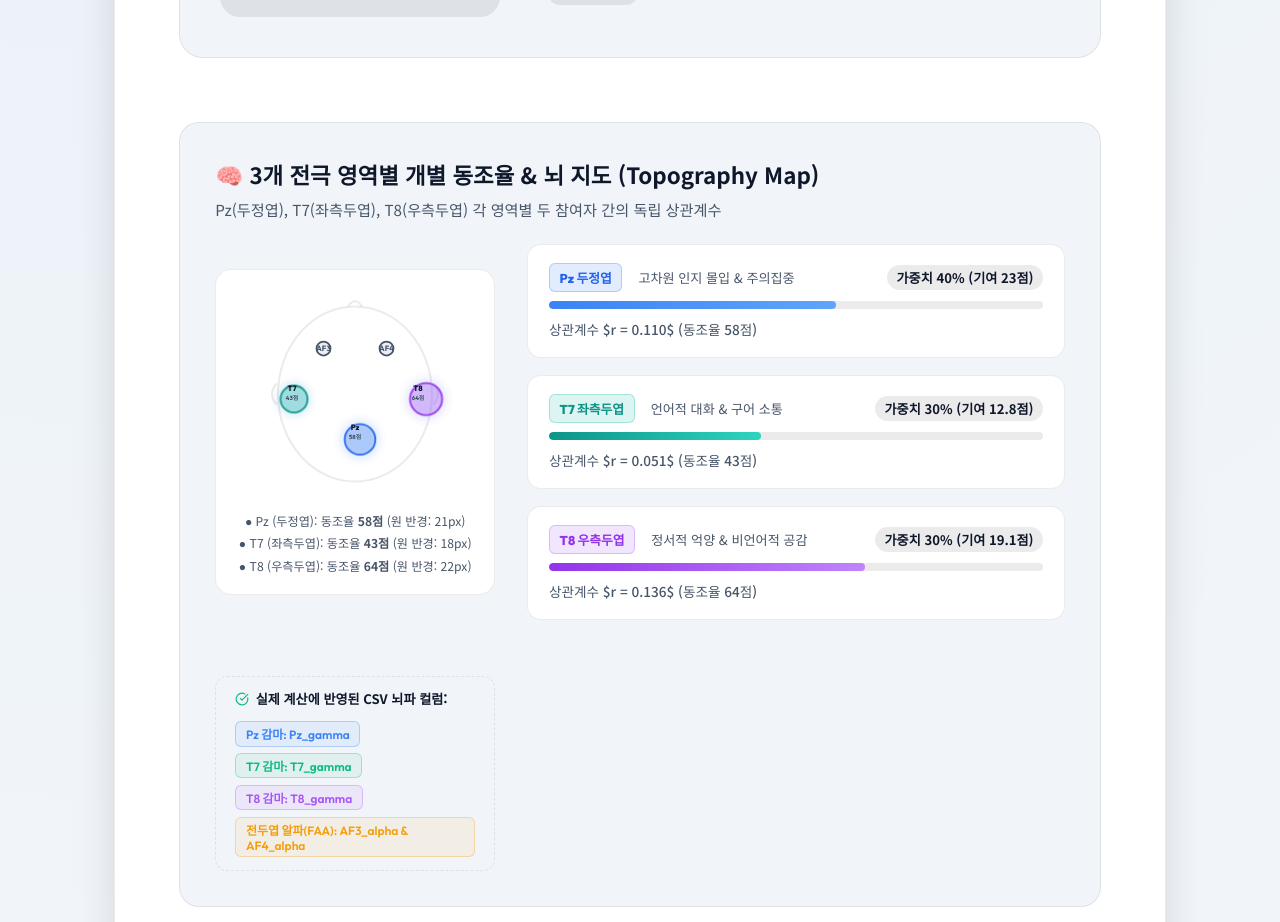
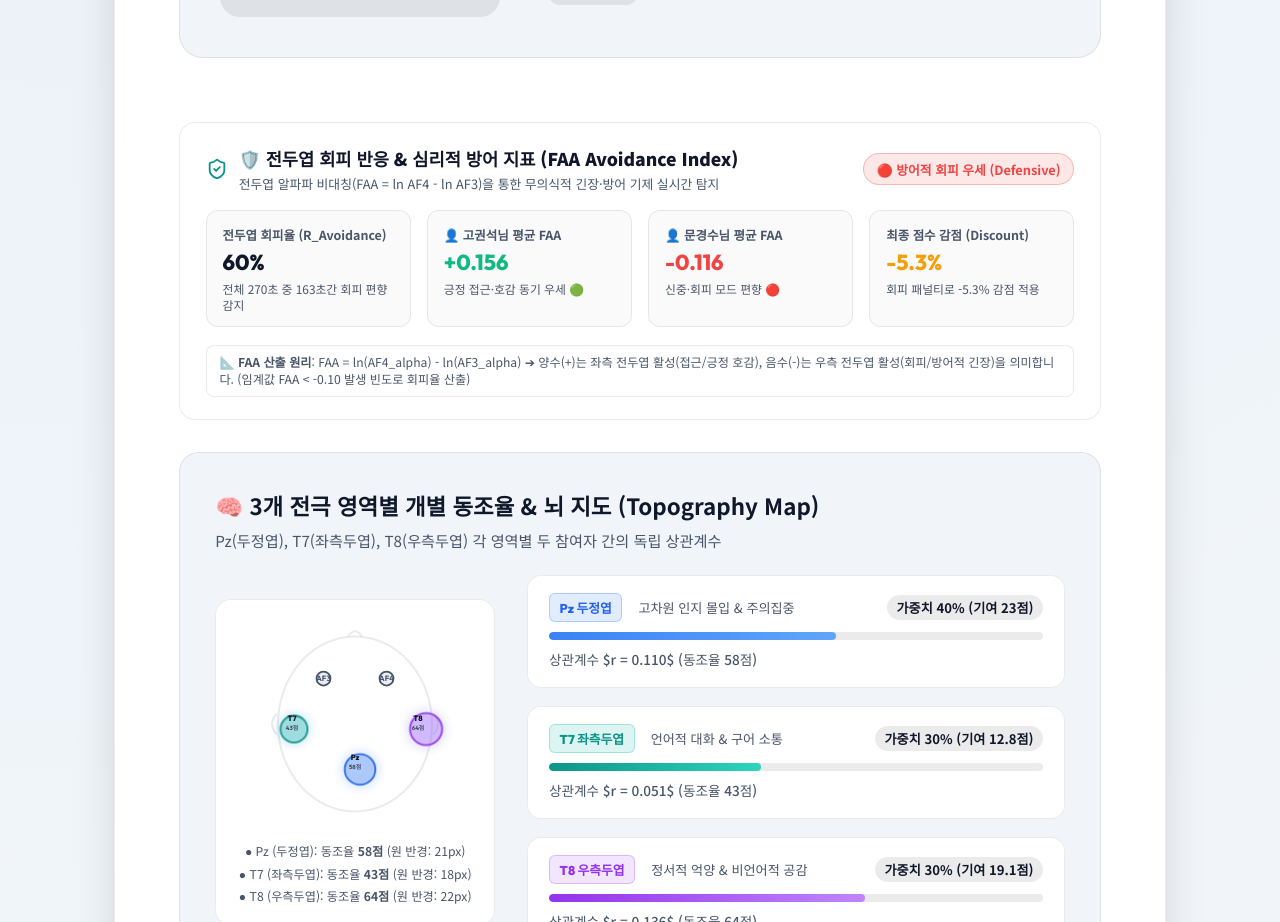
Before and after one commit to moonaaa-create/neurosignal_data_analysis, a React (Vite) app: page / in a window 1280 px wide. Shown: the part 1780-2702 px from the top of the page. Built offline with nearby package versions, Linux system fonts and the light colour scheme.

Commit message:
feat: 전두엽 알파 비대칭(FAA) 회피 반응 & 심리적 방어 지표 전용 분석 패널 추가

```diff
--- a/src/App.jsx
+++ b/src/App.jsx
@@ -547,10 +547,15 @@ function App() {
     // 8. 5-Minute Timeline & Moving Window Synchrony
     const timelineAnalysis = calculateTimeWindowSynchrony(integratedGammaA, integratedGammaB, 30, 5);
 
+    const discountPercent = Math.round((1 - (syncCalculation.syncAfterAvoidance / (syncCalculation.weightedChannelScore || 1))) * 100 * 10) / 10;
+
     setResults({
       score, titleStr, descStr, tierLevel, emotionsA, emotionsB,
       pGamma, rAvoidance: avoidanceResult.rAvoidance, detectedLag,
       avoidancePenalty: avoidanceResult.penaltyFactor,
+      avgFaaA: avoidanceResult.avgFaaA,
+      avgFaaB: avoidanceResult.avgFaaB,
+      discountPercent: discountPercent > 0 ? discountPercent : 0,
       emotionHarmony,
       channelCorrs: { rPz, rT7, rT8 },
       weights: { wPz, wT7, wT8 },
@@ -1080,6 +1085,58 @@ function App() {
                   </div>
                 </div>
 
+                {/* FAA FRONTAL AVOIDANCE & DEFENSE ANALYSIS PANEL */}
+                <div className="faa-analysis-card">
+                  <div className="faa-header">
+                    <div className="faa-title-wrap">
+                      <ShieldCheck size={22} className="faa-icon" />
+                      <div>
+                        <h3 className="faa-title">🛡️ 전두엽 회피 반응 & 심리적 방어 지표 (FAA Avoidance Index)</h3>
+                        <p className="faa-subtitle">전두엽 알파파 비대칭(FAA = ln AF4 - ln AF3)을 통한 무의식적 긴장·방어 기제 실시간 탐지</p>
+                      </div>
+                    </div>
+                    <div className={`faa-badge ${results.rAvoidance < 0.15 ? 'safe' : results.rAvoidance < 0.30 ? 'warn' : 'danger'}`}>
+                      {results.rAvoidance < 0.15 ? '🟢 열린 수용 상태 (Open & Receptive)' : results.rAvoidance < 0.30 ? '🟡 완만한 경계 탐색 (Vigilant)' : '🔴 방어적 회피 우세 (Defensive)'}
+                    </div>
+                  </div>
+
+                  <div className="faa-metrics-grid">
+                    <div className="faa-metric-box">
+                      <span className="faa-metric-label">전두엽 회피율 (R_Avoidance)</span>
+                      <span className="faa-metric-value">{Math.round(results.rAvoidance * 100)}%</span>
+                      <span className="faa-metric-desc">전체 {results.totalDurationSec || 300}초 중 {Math.round(results.rAvoidance * (results.totalDurationSec || 300))}초간 회피 편향 감지</span>
+                    </div>
+
+                    <div className="faa-metric-box">
+                      <span className="faa-metric-label">👤 {nameA}님 평균 FAA</span>
+                      <span className={`faa-metric-value ${results.avgFaaA !== undefined && results.avgFaaA >= 0 ? 'positive' : 'negative'}`}>
+                        {results.avgFaaA !== undefined ? (results.avgFaaA >= 0 ? `+${results.avgFaaA.toFixed(3)}` : results.avgFaaA.toFixed(3)) : '0.00'}
+                      </span>
+                      <span className="faa-metric-desc">{results.avgFaaA !== undefined && results.avgFaaA >= 0 ? '긍정 접근·호감 동기 우세 🟢' : '신중·회피 모드 편향 🔴'}</span>
+                    </div>
+
+                    <div className="faa-metric-box">
+                      <span className="faa-metric-label">👤 {nameB}님 평균 FAA</span>
+                      <span className={`faa-metric-value ${results.avgFaaB !== undefined && results.avgFaaB >= 0 ? 'positive' : 'negative'}`}>
+                        {results.avgFaaB !== undefined ? (results.avgFaaB >= 0 ? `+${results.avgFaaB.toFixed(3)}` : results.avgFaaB.toFixed(3)) : '0.00'}
+                      </span>
+                      <span className="faa-metric-desc">{results.avgFaaB !== undefined && results.avgFaaB >= 0 ? '긍정 접근·호감 동기 우세 🟢' : '신중·회피 모드 편향 🔴'}</span>
+                    </div>
+
+                    <div className="faa-metric-box">
+                      <span className="faa-metric-label">최종 점수 감점 (Discount)</span>
+                      <span className="faa-metric-value discount">
+                        {results.discountPercent > 0 ? `-${results.discountPercent}%` : '0% (무감점)'}
+                      </span>
+                      <span className="faa-metric-desc">{results.discountPercent > 0 ? `회피 패널티로 -${results.discountPercent}% 감점 적용` : '감점 없음 (동조율 100% 보존)'}</span>
+                    </div>
+                  </div>
+
+                  <div className="faa-formula-footer">
+                    📐 <strong>FAA 산출 원리</strong>: FAA = ln(AF4_alpha) - ln(AF3_alpha) ➔ 양수(+)는 좌측 전두엽 활성(접근/긍정 호감), 음수(-)는 우측 전두엽 활성(회피/방어적 긴장)을 의미합니다. (임계값 FAA &lt; -0.10 발생 빈도로 회피율 산출)
+                  </div>
+                </div>
+
                 {/* TRI-REGION BRAIN MAP & CHANNEL SYNCHRONY STATS */}
                 <div className="brain-map-section">
                   <div className="brain-map-header">
--- a/src/index.css
+++ b/src/index.css
@@ -800,6 +800,141 @@ body {
   margin-bottom: 1.5rem;
 }
 
+/* FAA Frontal Avoidance Analysis Card */
+.faa-analysis-card {
+  background: var(--bg-card);
+  border: 1px solid var(--border-subtle);
+  border-radius: 16px;
+  padding: 1.4rem 1.6rem;
+  margin-bottom: 2rem;
+  box-shadow: var(--shadow-sm);
+  display: flex;
+  flex-direction: column;
+  gap: 1.1rem;
+}
+
+.faa-header {
+  display: flex;
+  justify-content: space-between;
+  align-items: center;
+  flex-wrap: wrap;
+  gap: 0.8rem;
+}
+
+.faa-title-wrap {
+  display: flex;
+  align-items: center;
+  gap: 0.7rem;
+}
+
+.faa-icon {
+  color: var(--accent-teal);
+}
+
+.faa-title {
+  font-size: 1.1rem;
+  font-weight: 800;
+  color: var(--text-main);
+  margin-bottom: 0.2rem;
+}
+
+.faa-subtitle {
+  font-size: 0.8rem;
+  color: var(--text-muted);
+}
+
+.faa-badge {
+  font-size: 0.8rem;
+  font-weight: 700;
+  padding: 0.35rem 0.8rem;
+  border-radius: 20px;
+}
+
+.faa-badge.safe {
+  background: rgba(16, 185, 129, 0.12);
+  color: #10b981;
+  border: 1px solid rgba(16, 185, 129, 0.3);
+}
+
+.faa-badge.warn {
+  background: rgba(245, 158, 11, 0.12);
+  color: #f59e0b;
+  border: 1px solid rgba(245, 158, 11, 0.3);
+}
+
+.faa-badge.danger {
+  background: rgba(239, 68, 68, 0.12);
+  color: #ef4444;
+  border: 1px solid rgba(239, 68, 68, 0.3);
+}
+
+.faa-metrics-grid {
+  display: grid;
+  grid-template-columns: repeat(4, minmax(0, 1fr));
+  gap: 1rem;
+}
+
+@media (max-width: 900px) {
+  .faa-metrics-grid {
+    grid-template-columns: repeat(2, minmax(0, 1fr));
+  }
+}
+
+.faa-metric-box {
+  background: rgba(255, 255, 255, 0.03);
+  border: 1px solid var(--border-subtle);
+  border-radius: 12px;
+  padding: 0.9rem 1rem;
+  display: flex;
+  flex-direction: column;
+  gap: 0.3rem;
+}
+
+.light-mode .faa-metric-box {
+  background: rgba(0, 0, 0, 0.02);
+}
+
+.faa-metric-label {
+  font-size: 0.78rem;
+  font-weight: 600;
+  color: var(--text-muted);
+}
+
+.faa-metric-value {
+  font-family: 'Outfit', sans-serif;
+  font-size: 1.35rem;
+  font-weight: 800;
+  color: var(--text-main);
+}
+
+.faa-metric-value.positive {
+  color: #10b981;
+}
+
+.faa-metric-value.negative {
+  color: #ef4444;
+}
+
+.faa-metric-value.discount {
+  color: #f59e0b;
+}
+
+.faa-metric-desc {
+  font-size: 0.74rem;
+  color: var(--text-muted);
+  line-height: 1.3;
+}
+
+.faa-formula-footer {
+  font-size: 0.76rem;
+  color: var(--text-muted);
+  background: var(--input-bg);
+  padding: 0.5rem 0.8rem;
+  border-radius: 8px;
+  border: 1px solid var(--border-subtle);
+  line-height: 1.4;
+}
+
 .brain-map-grid {
   display: grid;
   grid-template-columns: 280px 1fr;
```
